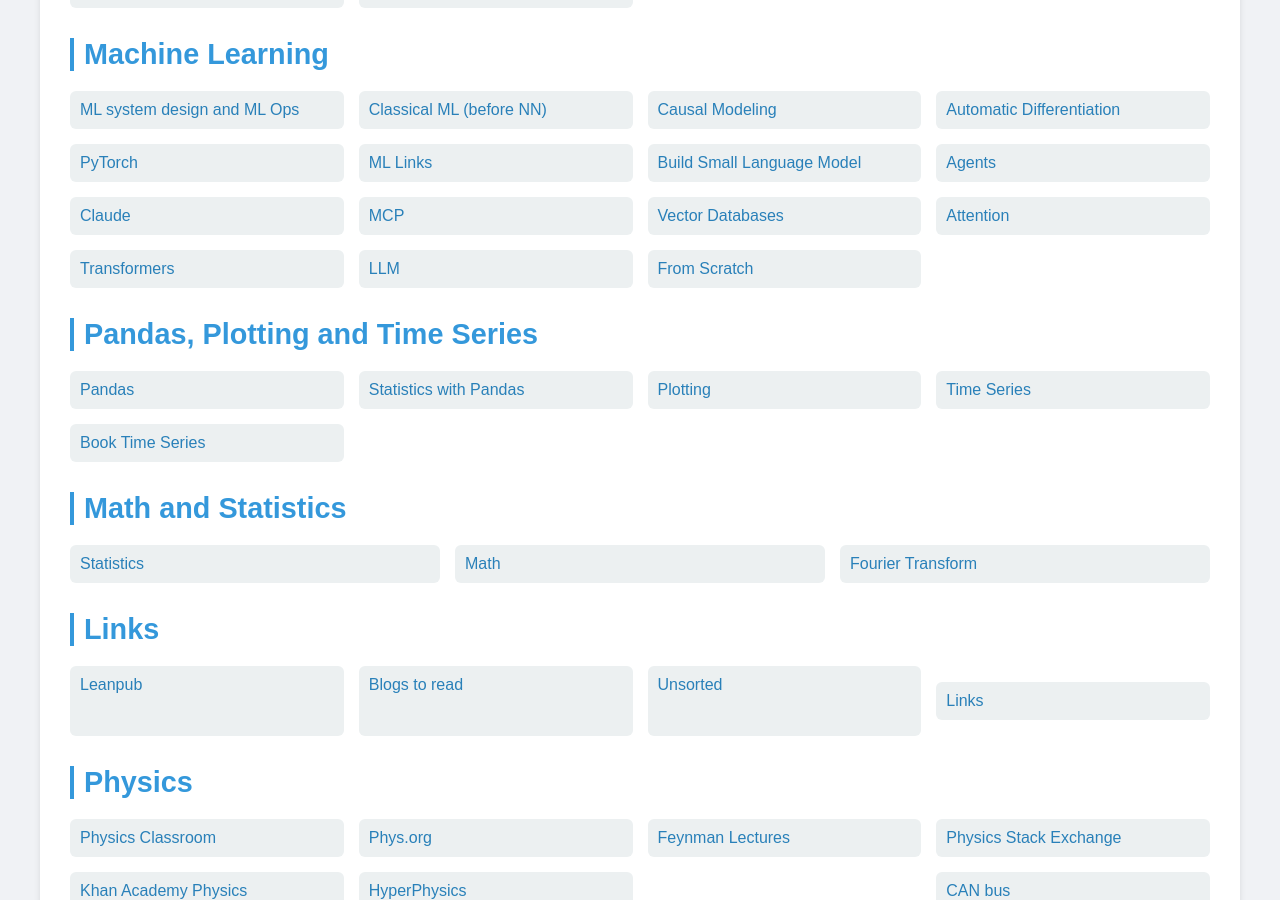
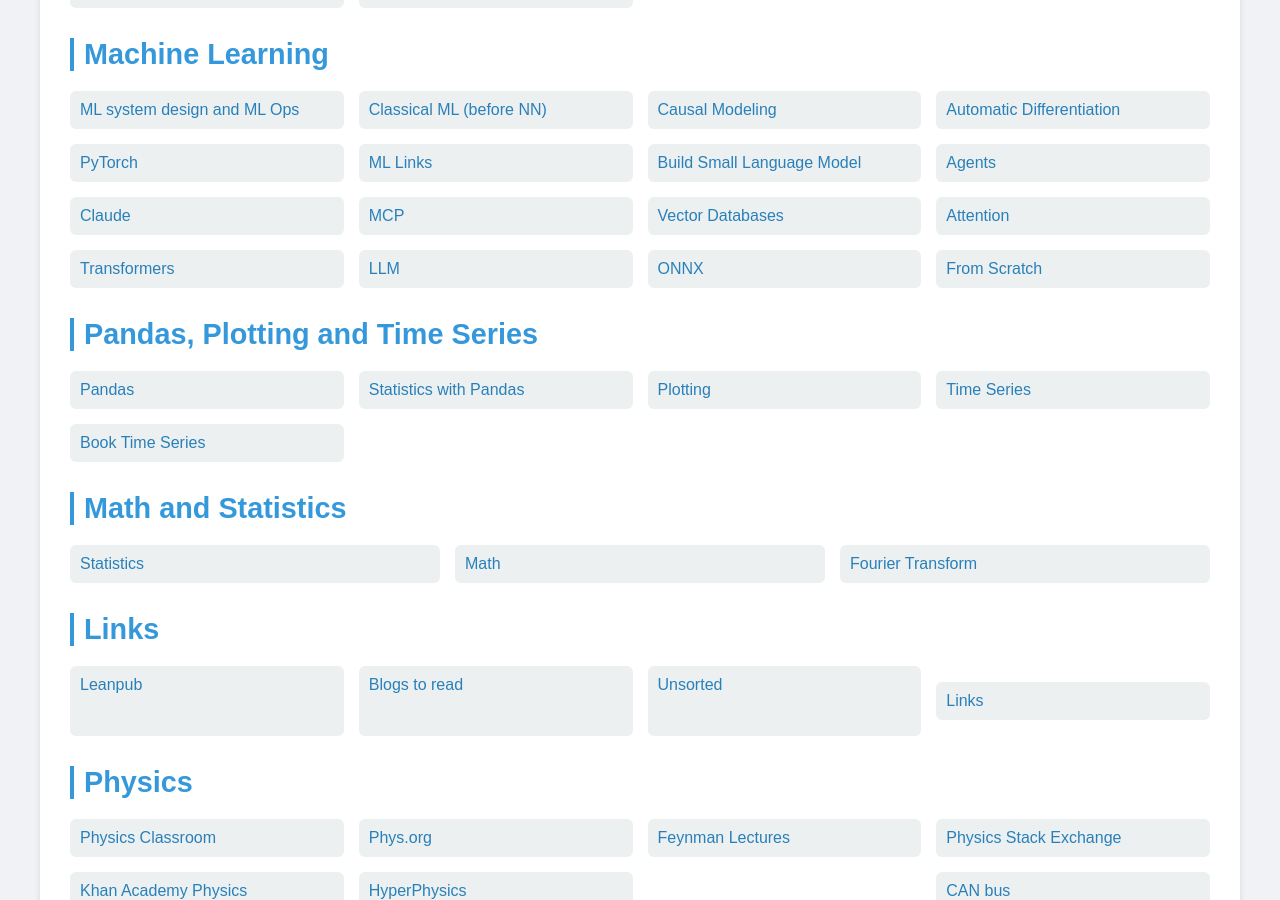
Before and after one commit to Michael-Lubinsky/michael-lubinsky.github.com, a Jekyll site: the page built from index.html, in a window 1280 px wide and 900 px high, scrolled down 2571 px. Built offline with Jekyll 4.4.1, drawn with Linux system fonts in a browser that asks for light colours.

Commit message:
Update index.html

```diff
--- a/index.html
+++ b/index.html
@@ -265,6 +265,7 @@
                 <a href="ml/attention.html">Attention</a>
                 <a href="ml/transformer.html">Transformers</a>
                 <a href="ml/llm.html">LLM</a>
+                <a href="ml/onnx.html">ONNX</a>
                 <a href="ml/from_scratch.html">From Scratch</a>
             </div>
         </div>
```
